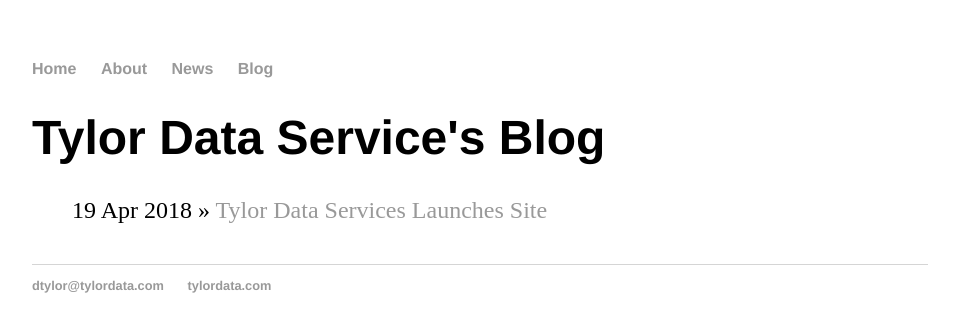
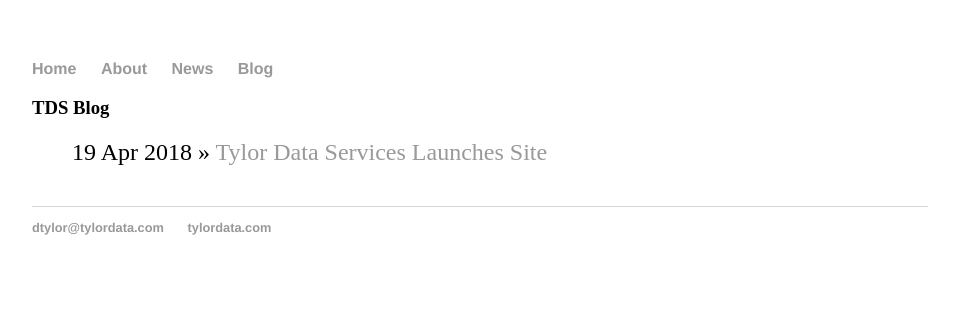
Before and after one commit to dtylor/dtylor.github.io, a Jekyll site: the page built from blog/index.html, in a window 1280 px wide. Shown: the top 332 px of the page, without its empty margins (160-1119 px from the left). Built offline with Jekyll 4.4.1, drawn with Linux system fonts in a browser that asks for light colours.

Commit message:
blog page

```diff
--- a/blog/index.html
+++ b/blog/index.html
@@ -1,8 +1,8 @@
 ---
 layout: default
-title: Tylor Data Service's Blog
+title: TDS Blog
 ---
-	<h1>{{ page.title }}</h1>
+	<h3>{{ page.title }}</h3>
 	<ul class="posts">
 
 	  {% for post in site.posts %}
```
